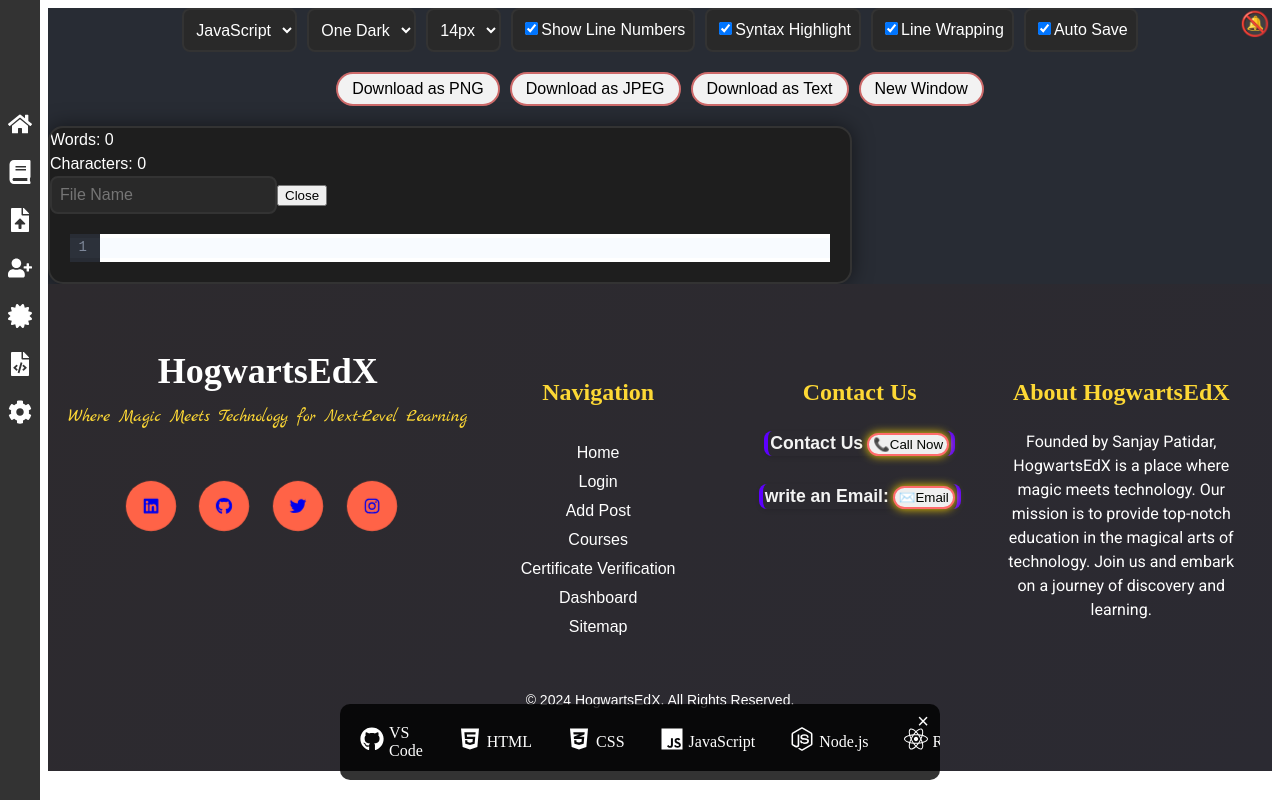
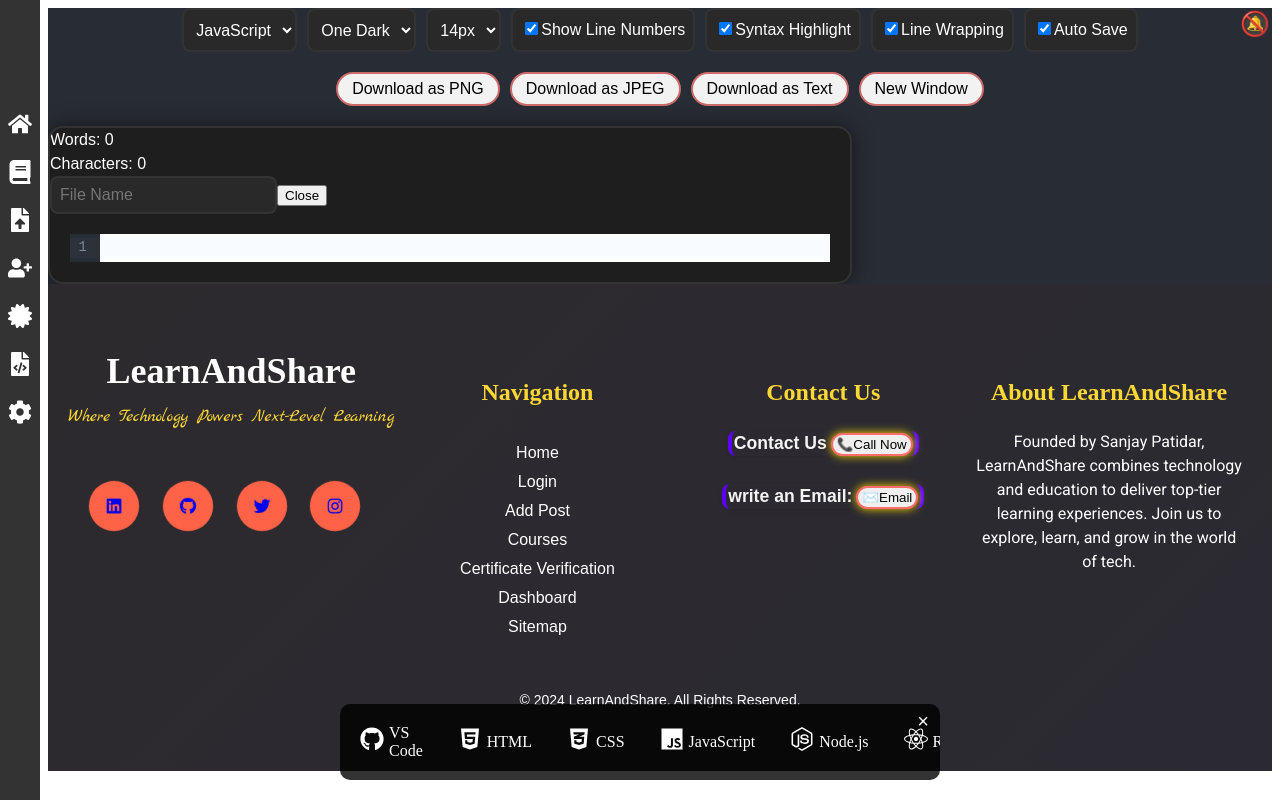
Before and after one commit to hello-developer-sanjay/LearnAndShare-Collaborative-Learning-Expert-Tutorials-and-User-Blogs, a React (Vite) app in the folder frontend/: page /editor in a window 1280 px wide. Built offline with nearby package versions, Linux system fonts and the light colour scheme; no server answers; a web font is replaced by a local one.

Commit message:
Update Footer.jsx

```diff
--- a/frontend/src/components/Footer.jsx
+++ b/frontend/src/components/Footer.jsx
@@ -116,7 +116,7 @@ const links = [
     { to: "/certificate-verification", text: "Certificate Verification" },
 
     { to: "/dashboard", text: "Dashboard" },
-    { to: "https://hogwartsedx.vercel.app/sitemap.xml", text: "Sitemap" },
+    { to: "https://learnandshare.vercel.app/sitemap.xml", text: "Sitemap" },
 
 ];
 
@@ -130,7 +130,7 @@ const Footer = () => {
                 <FooterAbout />
             </div>
             <div className="footer-bottom">
-                <p>&copy; 2024 HogwartsEdX. All Rights Reserved.</p>
+                <p>&copy; 2024 LearnAndShare. All Rights Reserved.</p>
             </div>
         </footer>
     );
@@ -174,8 +174,8 @@ const FooterLogo = () => {
 
     return (
         <animated.div ref={logoRef} className="footer-logo" style={logoSpring}>
-            <h1>HogwartsEdX</h1>
-            <p>Where Magic Meets Technology for Next-Level Learning</p>
+            <h1>LearnAndShare</h1>
+            <p>Where Technology Powers Next-Level Learning</p>
             <AnimatePresence>
       <SocialIconsContainer>
       {socialButtons.map((button, index) => (
@@ -375,8 +375,8 @@ const FooterAbout = () => {
 
     return (
         <animated.div ref={aboutRef} className="footer-about" style={aboutSpring}>
-            <h2>About HogwartsEdX</h2>
-            <p>Founded by Sanjay Patidar, HogwartsEdX is a place where magic meets technology. Our mission is to provide top-notch education in the magical arts of technology. Join us and embark on a journey of discovery and learning.</p>
+            <h2>About LearnAndShare</h2>
+            <p>Founded by Sanjay Patidar, LearnAndShare combines technology and education to deliver top-tier learning experiences. Join us to explore, learn, and grow in the world of tech.</p>
 
         </animated.div>
     );
```
